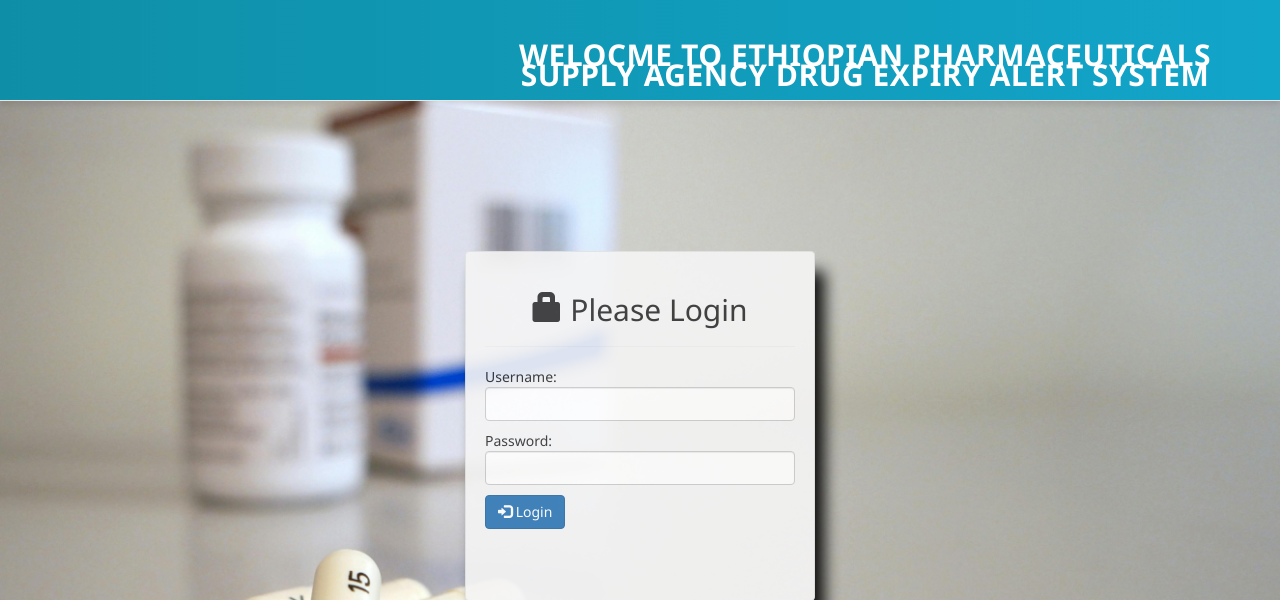
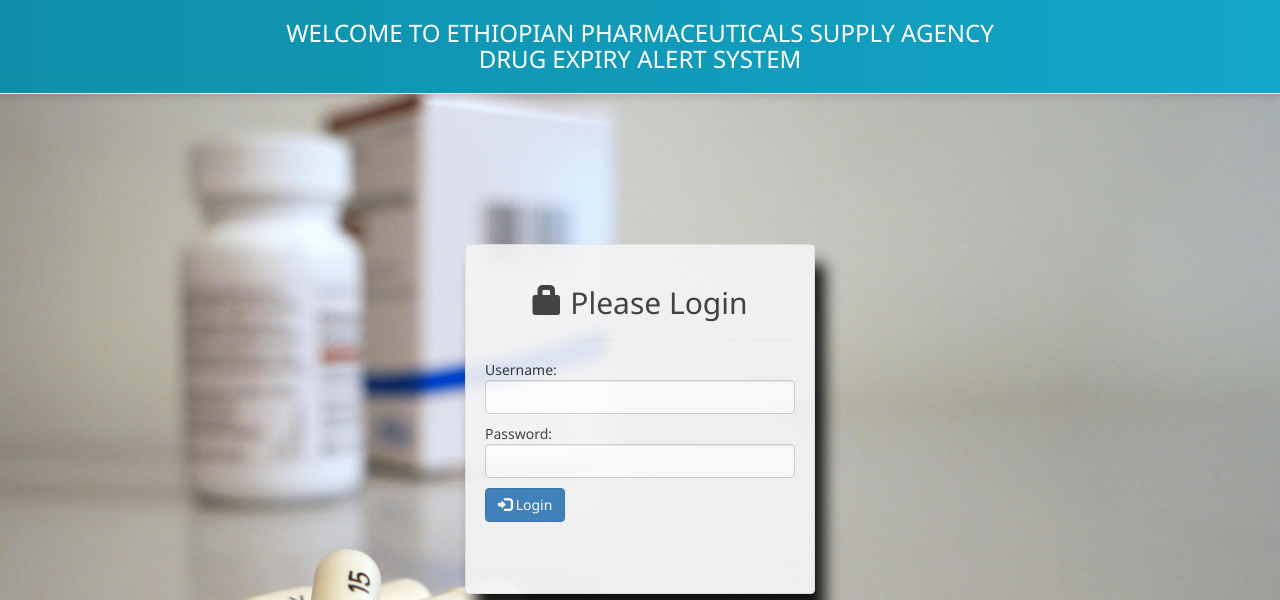
Before and after one commit to phious/drug_expiry, a PHP site: page / in a window 1280 px wide. Shown: the top 600 px of the page. Run offline with PHP 8.4, Linux system fonts and the light colour scheme.

Commit message:
welcoem text

```diff
--- a/index.php
+++ b/index.php
@@ -2,9 +2,11 @@
 		include('header.php'); ?>
 <body style="background-image: url('image/download.jpg'); background-size:cover;">
 	<nav class="navbar navbar-default navbar-fixed-top" role="navigation">
-            <div class="navbar-header">
-				<h1 class="navbar-brand" style="text-align:center;color: #fff;font-size: 30px;margin-left: 450px;text-transform: uppercase;">welocme to Ethiopian Pharmaceuticals Supply Agency Drug Expiry Alert System </h1>
-            </div>
+           <div class="navbar-header" style="width: 100%; display: flex; justify-content: center; align-items: center;">
+    <h1 style="color: #fff; font-size: 24px; text-align: center; text-transform: uppercase; margin: 0; padding: 10px;">
+        Welcome to Ethiopian Pharmaceuticals Supply Agency<br>Drug Expiry Alert System
+    </h1>
+</div>
         </nav>
 <div class="container">
 	<div id="login_form" class="well">
```
